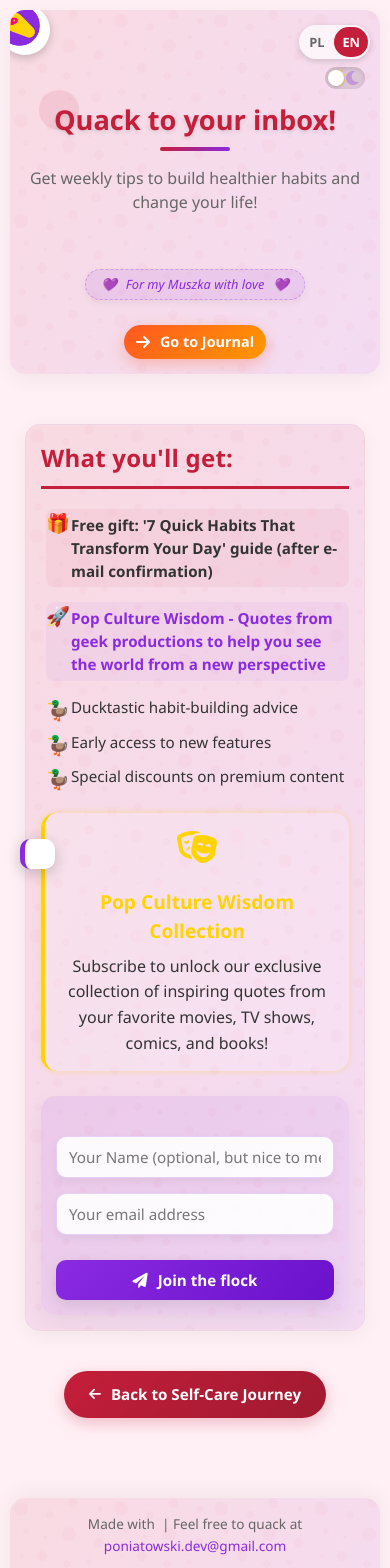
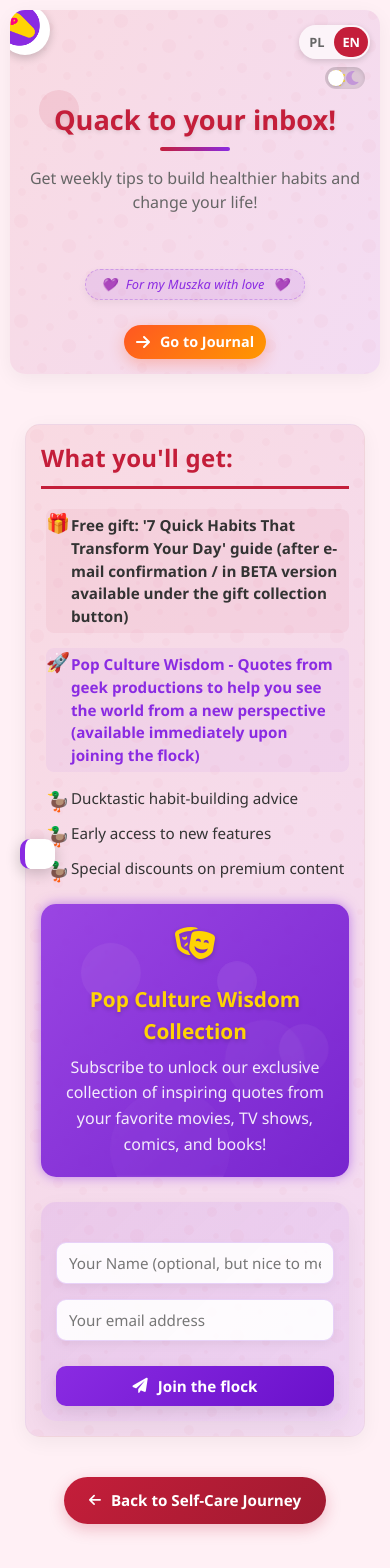
Before and after one commit to kamilponiatowski/69-shades-of-love-landing-page, a Vue app: page /newsletter in a window 390 px wide. Shown: the top 1568 px of the page. Built offline with nearby package versions, Linux system fonts and the light colour scheme.

Commit message:
feat: add mobile popup newsletter

```diff
--- /dev/null
+++ b/src/components/widgets/MobileNewsletterPopup.vue
@@ -0,0 +1,161 @@
+<template>
+    <div
+      class="mobile-newsletter-popup"
+      :class="{ show: show }"
+      aria-live="polite"
+      role="dialog"
+      aria-modal="true"
+    >
+      <div class="mobile-popup-content">
+        <button @click="$emit('close')" class="mobile-popup-close" aria-label="Close popup">
+          <i class="fas fa-times"></i>
+        </button>
+
+        <div class="mobile-popup-message">
+          <i class="fas fa-envelope-open-text"></i>
+          <p>{{ t('newsletterBtnText') }} 🎁</p>
+        </div>
+
+        <button @click="$emit('navigate')" class="mobile-popup-button">
+          <i class="fas fa-arrow-right"></i> {{ t('subscribe') }}
+        </button>
+      </div>
+    </div>
+  </template>
+
+  <script setup lang="ts">
+  import { useI18n } from '@/composables/useI18n';
+
+  // Props
+  defineProps<{
+    show: boolean;
+  }>();
+
+  // Emits
+  defineEmits(['close', 'navigate']);
+
+  // Composables
+  const { t } = useI18n();
+  </script>
+
+  <style scoped>
+  .mobile-newsletter-popup {
+    position: fixed;
+    bottom: -100px;
+    left: 10px;
+    right: 10px;
+    border-radius: 15px;
+    background: linear-gradient(135deg, var(--accent-color), #6a11cb);
+    padding: 15px;
+    box-shadow: 0 5px 25px rgba(0, 0, 0, 0.2);
+    z-index: 1000;
+    transition: transform 0.5s cubic-bezier(0.68, -0.55, 0.27, 1.55);
+    transform: translateY(0);
+    opacity: 0;
+    pointer-events: none;
+    max-width: 500px;
+    margin: 0 auto;
+  }
+
+  .mobile-newsletter-popup.show {
+    transform: translateY(-120px);
+    opacity: 1;
+    pointer-events: auto;
+  }
+
+  .mobile-popup-content {
+    display: flex;
+    align-items: center;
+    justify-content: space-between;
+    position: relative;
+    color: white;
+  }
+
+  .mobile-popup-close {
+    position: absolute;
+    top: -10px;
+    right: -10px;
+    width: 28px;
+    height: 28px;
+    background-color: rgba(255, 255, 255, 0.2);
+    border: none;
+    border-radius: 50%;
+    color: white;
+    display: flex;
+    align-items: center;
+    justify-content: center;
+    cursor: pointer;
+    font-size: 0.9rem;
+    transition: all 0.2s ease;
+  }
+
+  .mobile-popup-close:hover,
+  .mobile-popup-close:focus {
+    background-color: rgba(255, 255, 255, 0.3);
+    transform: rotate(90deg);
+  }
+
+  .mobile-popup-message {
+    display: flex;
+    align-items: center;
+    gap: 12px;
+    flex: 1;
+  }
+
+  .mobile-popup-message i {
+    font-size: 1.5rem;
+    color: white;
+  }
+
+  .mobile-popup-message p {
+    margin: 0;
+    font-weight: 600;
+    font-size: 0.95rem;
+  }
+
+  .mobile-popup-button {
+    background-color: rgba(255, 255, 255, 0.2);
+    color: white;
+    border: none;
+    border-radius: 20px;
+    padding: 8px 15px;
+    font-size: 0.9rem;
+    cursor: pointer;
+    transition: all 0.3s ease;
+    display: flex;
+    align-items: center;
+    white-space: nowrap;
+  }
+
+  .mobile-popup-button:hover,
+  .mobile-popup-button:focus {
+    background-color: rgba(255, 255, 255, 0.3);
+    transform: translateY(-2px);
+  }
+
+  .mobile-popup-button i {
+    margin-right: 6px;
+  }
+
+  /* Responsive adjustments */
+  @media (max-width: 480px) {
+    .mobile-newsletter-popup {
+      left: 5px;
+      right: 5px;
+      padding: 12px;
+    }
+
+    .mobile-popup-message i {
+      font-size: 1.3rem;
+    }
+
+    .mobile-popup-message p {
+      font-size: 0.85rem;
+    }
+
+    .mobile-popup-button {
+      padding: 6px 12px;
+      font-size: 0.85rem;
+    }
+  }
+  </style>
--- a/src/components/widgets/PdfDownload.vue
+++ b/src/components/widgets/PdfDownload.vue
@@ -38,10 +38,10 @@
       </a>
 
       <div :class="pdfSectionCollapsed && isUnlocked ? 'pdf-details-collapsed' : 'pdf-details'">
-        <p class="download-info" v-if="!isUnlocked">
+        <div class="download-info" v-if="!isUnlocked">
           <span class="download-info-text">{{ t('downloadInfoLocked', tasksToUnlock) }}</span>
 
-          <!-- Progress bar - similar to main ProgressBar component -->
+          <!-- Progress bar - now outside of p tag -->
           <div class="unlock-progress-container">
             <div class="progress-stats">{{ progressPercentage }}%</div>
             <div class="unlock-progress-bar"
@@ -52,10 +52,10 @@
               <div class="unlock-progress-fill" :style="{ width: `${unlockPercentage}%` }"></div>
             </div>
           </div>
-        </p>
-        <p class="download-info" v-else>
+        </div>
+        <div class="download-info" v-else>
           <span class="download-info-text">{{ t('downloadInfoUnlocked') }}</span>
-        </p>
+        </div>
         <img
           v-if="isUnlocked"
           class="qr-code"
--- a/src/locales/index.ts
+++ b/src/locales/index.ts
@@ -78,8 +78,8 @@ export const translations: TranslationObject = {
     newsletterSubtitle: "Get weekly tips to build healthier habits and change your life!",
     newsletterBenefitsTitle: "What you'll get:",
     newsletterBenefitsList: [
-      "Free gift: '7 Quick Habits That Transform Your Day' guide (after e-mail confirmation)",
-      "Pop Culture Wisdom - Quotes from geek productions to help you see the world from a new perspective",
+      "Free gift: '7 Quick Habits That Transform Your Day' guide (after e-mail confirmation / in BETA version available under the gift collection button)",
+      "Pop Culture Wisdom - Quotes from geek productions to help you see the world from a new perspective (available immediately upon joining the flock)",
       "Ducktastic habit-building advice",
       "Early access to new features",
       "Special discounts on premium content"
@@ -614,7 +614,8 @@ export const translations: TranslationObject = {
     lightModeTooltip: "Switch to light mode",
     popCultureTitle: "Pop Culture Wisdom Collection",
     popCultureDescription: "Subscribe to unlock our exclusive collection of inspiring quotes from your favorite movies, TV shows, comics, and books!",
-    goToJournal: "Go to Journal"
+    goToJournal: "Go to Journal",
+    subscribe: "Subscribe Now"
   },
   pl: {
     mainTitle: "69 Odcieni Miłości",
@@ -687,8 +688,8 @@ export const translations: TranslationObject = {
     newsletterSubtitle: "Otrzymuj cotygodniowe wskazówki, jak budować zdrowsze nawyki i zmienić swoje życie!",
     newsletterBenefitsTitle: "Co otrzymasz:",
     newsletterBenefitsList: [
-      "Darmowy prezent: poradnik '7 szybkich nawyków, które transformują Twój dzień' (tuż po potwierdzeniu e-mail'a)",
-      "Mądrość z Pop-Kultury - Cycacy z geekowych produkcji, które pomogą Ci zobaczyć świat z nowej perspektywy",
+      "Darmowy prezent: poradnik '7 szybkich nawyków, które transformują Twój dzień' (tuż po potwierdzeniu e-mail'a / w wersji BETA dostępny pod przyciskiem odebrania prezentu)",
+      "Mądrość z Pop-Kultury - Cycacy z geekowych produkcji, które pomogą Ci zobaczyć świat z nowej perspektywy (dostępne od razu po dołączeniu do stada)",
       "Kaczastyczne porady budowania nawyków",
       "Wczesny dostęp do nowych funkcji",
       "Specjalne zniżki na treści premium"
@@ -1221,7 +1222,8 @@ export const translations: TranslationObject = {
     lightModeTooltip: "Przełącz na tryb jasny",
     popCultureTitle: "Kolekcja Mądrości Popkultury",
     popCultureDescription: "Zapisz się, aby odblokować naszą ekskluzywną kolekcję inspirujących cytatów z Twoich ulubionych filmów, seriali, komiksów i książek!",
-    goToJournal: "Przejdź do Dziennika"
+    goToJournal: "Przejdź do Dziennika",
+    subscribe: "Zapisz się teraz"
   },
 };
 
--- a/src/views/HomeView.vue
+++ b/src/views/HomeView.vue
@@ -33,9 +33,7 @@
     <div class="heart-container" ref="heartContainer" aria-hidden="true"></div>
 
     <RewardPopup v-if="showReward" :show-reward="showReward" :reward-title="rewardTitle"
-      :reward-description="rewardDescription" :category="rewardCategory"
-      @close="closeReward"
-      />
+      :reward-description="rewardDescription" :category="rewardCategory" @close="closeReward" />
 
     <!-- Newsletter Components -->
     <NewsletterFloatingButton @click="openNewsletterPopup" :isSubscribed="isSubscribed" />
@@ -48,6 +46,10 @@
     <NewsletterReward :show="showNewsletterReward" @close="closeNewsletterReward" />
 
     <Footer />
+
+    <!-- Mobile Newsletter Popup -->
+    <MobileNewsletterPopup v-if="isMobileDevice" :show="showMobilePopup" @close="closeMobilePopup"
+      @navigate="navigateToNewsletterPage" />
   </div>
 </template>
 
@@ -81,6 +83,7 @@ import Achievement from '@/components/widgets/Achievement.vue';
 import RewardPopup from '@/components/widgets/RewardPopup.vue';
 import NewsletterFloatingButton from '@/components/widgets/NewsletterFloatingButton.vue';
 import NewsletterPopup from '@/components/widgets/NewsletterPopup.vue';
+import MobileNewsletterPopup from '@/components/widgets/MobileNewsletterPopup.vue';
 import NewsletterReward from '@/components/widgets/NewsletterReward.vue';
 import ScrollDownButton from '@/components/widgets/ScrollDownButton.vue';
 
@@ -146,7 +149,11 @@ const {
   closeNewsletterPopup,
   submitNewsletterForm,
   closeNewsletterReward,
-  isSubscribed
+  isSubscribed,
+  showMobilePopup,
+  isMobileDevice,
+  closeMobilePopup,
+  navigateToNewsletterPage
 } = useNewsletter();
 
 // PDF unlock tracking
--- a/src/views/NewsletterView.vue
+++ b/src/views/NewsletterView.vue
@@ -22,6 +22,13 @@
 
                     <!-- Pop Culture Wisdom Access Highlight -->
                     <div class="pop-culture-section animate-glow">
+                        <div class="bubble-background">
+                            <div class="bubble bubble-1"></div>
+                            <div class="bubble bubble-2"></div>
+                            <div class="bubble bubble-3"></div>
+                            <div class="bubble bubble-4"></div>
+                            <div class="bubble bubble-5"></div>
+                        </div>
                         <i class="fas fa-theater-masks"></i>
                         <div class="pop-culture-text">
                             <h3>{{ t('popCultureTitle') }}</h3>
@@ -315,28 +322,108 @@ onMounted(() => {
     color: var(--accent-color);
 }
 
-/* Pop Culture Section */
+/* Pop Culture Section - Enhanced with purple gradient and bubbles */
 .pop-culture-section {
+    position: relative;
     display: flex;
     gap: 15px;
-    background-color: rgba(255, 255, 255, 0.15);
-    padding: 20px;
+    padding: 25px;
     border-radius: 15px;
     margin: 25px 0;
-    border-left: 4px solid #FFD304;
     position: relative;
     z-index: 1;
-    box-shadow: 0 5px 15px rgba(0, 0, 0, 0.05);
+    background: linear-gradient(135deg, rgba(138, 43, 226, 0.85), rgba(106, 17, 203, 0.9));
+    box-shadow: 0 5px 20px rgba(106, 17, 203, 0.3);
+    overflow: hidden;
+    color: white;
     animation: glow 3s infinite alternate;
+}
+
+/* Bubble background for pop culture section */
+.bubble-background {
+    position: absolute;
+    top: 0;
+    left: 0;
+    right: 0;
+    bottom: 0;
+    overflow: hidden;
+    z-index: -1;
+}
+
+.bubble {
+    position: absolute;
+    border-radius: 50%;
+    background: rgba(255, 255, 255, 0.1);
+    backdrop-filter: blur(1px);
+    animation: float 25s infinite ease-in-out;
+}
+
+.bubble-1 {
+    width: 60px;
+    height: 60px;
+    left: 10%;
+    top: 20%;
+    animation-delay: -2s;
+    opacity: 0.6;
+}
+
+.bubble-2 {
+    width: 80px;
+    height: 80px;
+    right: 15%;
+    bottom: 20%;
+    animation-delay: -5s;
+    opacity: 0.4;
+}
+
+.bubble-3 {
+    width: 40px;
+    height: 40px;
+    right: 30%;
+    top: 30%;
+    animation-delay: -7s;
+    opacity: 0.7;
+}
+
+.bubble-4 {
+    width: 120px;
+    height: 120px;
+    left: 25%;
+    bottom: -40px;
+    animation-delay: -15s;
+    opacity: 0.3;
+}
+
+.bubble-5 {
+    width: 50px;
+    height: 50px;
+    right: 5%;
+    top: 50%;
+    animation-delay: -10s;
+    opacity: 0.5;
+}
+
+@keyframes float {
+    0%, 100% {
+        transform: translateY(0) translateX(0);
+    }
+    25% {
+        transform: translateY(-15px) translateX(10px);
+    }
+    50% {
+        transform: translateY(-25px) translateX(0);
+    }
+    75% {
+        transform: translateY(-10px) translateX(-10px);
+    }
 }
 
 @keyframes glow {
     0% {
-        box-shadow: 0 0 5px rgba(255, 211, 4, 0.3);
+        box-shadow: 0 0 10px rgba(138, 43, 226, 0.5);
     }
-
     100% {
-        box-shadow: 0 0 20px rgba(255, 211, 4, 0.6);
+        box-shadow: 0 0 25px rgba(138, 43, 226, 0.8);
     }
 }
 
@@ -344,18 +431,27 @@ onMounted(() => {
     font-size: 2.5rem;
     color: #FFD304;
     margin-top: 3px;
+    z-index: 2;
+    text-shadow: 0 2px 5px rgba(0, 0, 0, 0.2);
+}
+
+.pop-culture-text {
+    position: relative;
+    z-index: 2;
 }
 
 .pop-culture-text h3 {
-    font-size: 1.2rem;
+    font-size: 1.3rem;
     margin-bottom: 8px;
     color: #FFD304;
+    text-shadow: 0 2px 4px rgba(0, 0, 0, 0.2);
 }
 
 .pop-culture-text p {
     font-size: 1rem;
     margin: 0;
     line-height: 1.6;
+    color: rgba(255, 255, 255, 0.9);
 }
 
 /* Embedded newsletter form styling */
@@ -477,7 +573,7 @@ onMounted(() => {
         flex-direction: column;
         align-items: center;
         text-align: center;
-        padding: 15px;
+        padding: 20px;
     }
 
     .pop-culture-section i {
```
Also changed, not shown: src/composables/useNewsletter.ts (+43 -18 lines). Lines whose indentation alone changed are shown as unchanged.
